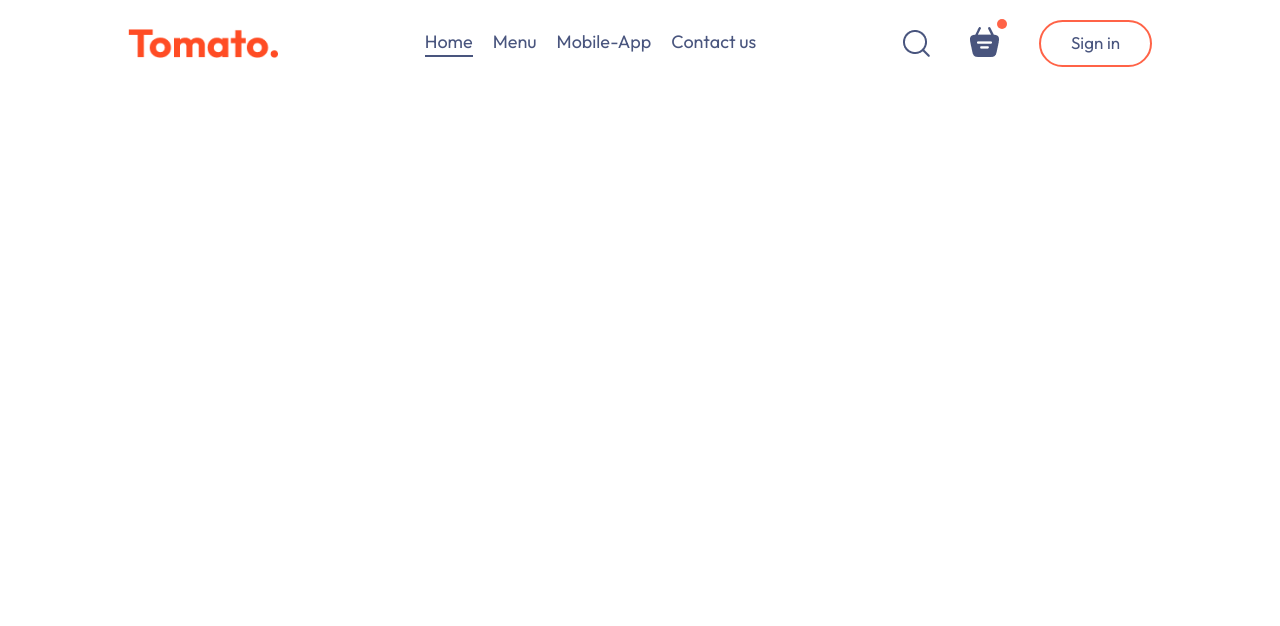
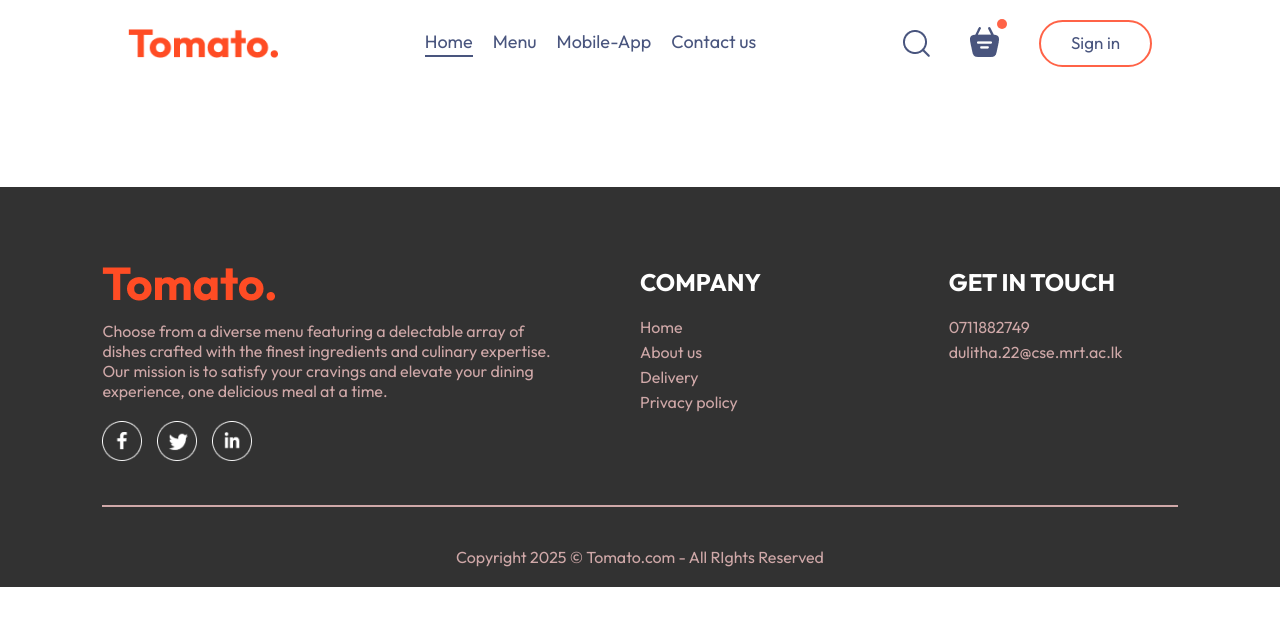
Before and after one commit to pererabsdt/Food_Delivery_Site, a React (Vite) app in the folder frontend/: page /order in a window 1280 px wide. Shown: the top 626 px of the page. Built offline with nearby package versions, Linux system fonts and the light colour scheme.

Commit message:
Create a footer

```diff
--- a/frontend/src/App.jsx
+++ b/frontend/src/App.jsx
@@ -4,9 +4,11 @@ import { Route, Routes } from 'react-router-dom'
 import Home from './pages/Home/Home'
 import Cart from './pages/Cart/Cart'
 import PlaceOrder from './pages/PlaceOrder/PlaceOrder'
+import Footer from './components/Footer/Footer'
 
 const App = () => {
   return (
+    <>
     <div className='app'>
       <Navbar/>
       <Routes>
@@ -15,6 +17,9 @@ const App = () => {
         < Route path='/order' element={<PlaceOrder/>} />
       </Routes>
     </div>
+      <Footer/>
+    </>
+
   )
 }
 
--- /dev/null
+++ b/frontend/src/components/Footer/Footer.css
@@ -0,0 +1,48 @@
+.footer{
+    color: #cfa8a8;
+    background-color: #323232;
+    display: flex;
+    flex-direction: column;
+    align-items: center;
+    gap: 20px;
+    padding: 20px 8vw;
+    padding-top: 80px;
+    margin-top: 100px;
+}
+
+.footer-content{
+    width: 100%;
+    display: grid;
+    grid-template-columns: 2fr 1fr 1fr;
+    gap: 80px;
+}
+
+.footer-content-left, .footer-content-center, .footer-content-right{
+    display: flex;
+    flex-direction: column;
+    align-items: start;
+    gap: 20px;
+}
+
+.footer-content-left li, .footer-content-center li, .footer-content-right li{
+    list-style: none;
+    margin-bottom: 5px;
+    cursor: pointer;
+}
+
+.footer-content-center h2, .footer-content-right h2{
+    color: white;
+}
+
+.footer-social-icons img{
+    width: 40px;
+    margin-right: 15px;
+}
+
+.footer hr{
+    width: 100%;
+    height: 2px;
+    margin: 20px 0;
+    background-color: #cfa8a8;
+    border: none;
+}
--- /dev/null
+++ b/frontend/src/components/Footer/Footer.jsx
@@ -0,0 +1,41 @@
+import React from 'react'
+import './Footer.css'
+import { assets } from '../../assets/assets'
+
+const Footer = () => {
+  return (
+    <div className='footer' id='footer'>
+      <div className='footer-content'>
+        <div className='footer-content-left'>
+            <img src={assets.logo}/>
+            <p>Choose from a diverse menu featuring a delectable array of dishes crafted with the finest ingredients and culinary expertise. Our mission is to satisfy your cravings and elevate your dining experience, one delicious meal at a time.</p>
+            <div className="footer-social-icons">
+                <img src={assets.facebook_icon} />
+                <img src={assets.twitter_icon} />
+                <img src={assets.linkedin_icon} />
+            </div>
+        </div>
+        <div className="footer-content-center">
+            <h2>COMPANY</h2>
+            <ul>
+                <li>Home</li>
+                <li>About us</li>
+                <li>Delivery</li>
+                <li>Privacy policy</li>
+            </ul>
+        </div>
+        <div className="footer-content-right">
+            <h2>GET IN TOUCH</h2>
+            <ul>
+                <li>0711882749</li>
+                <li>dulitha.22@cse.mrt.ac.lk</li>
+            </ul>
+        </div>
+      </div>
+      <hr />
+      <p className="footer-copytright">Copyright 2025 © Tomato.com - All RIghts Reserved</p>
+    </div>
+  )
+}
+
+export default Footer
```
